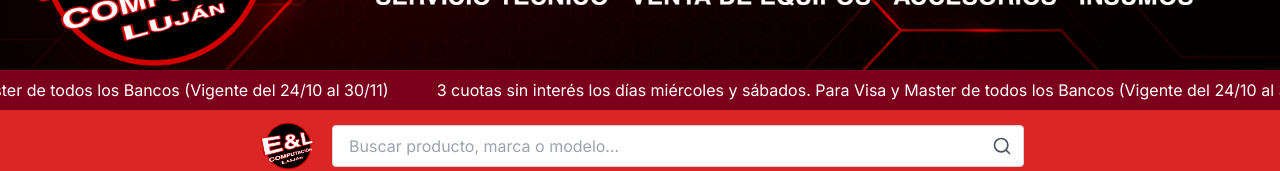
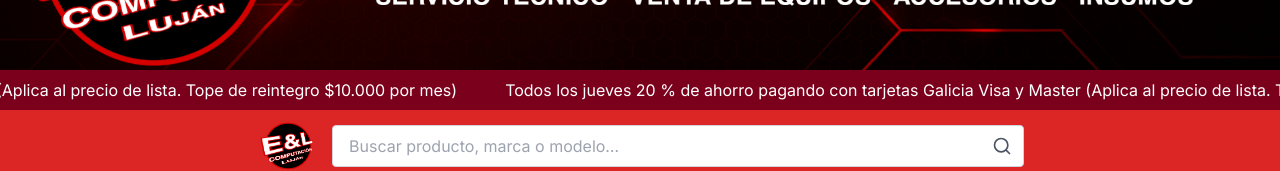
Before and after one commit to MDDOBLER/eyl-computacion, a Next.js app: page / in a window 1280 px wide. Shown: the part 164-335 px from the top of the page. Built offline with nearby package versions, Linux system fonts and the light colour scheme; no server answers; the database is empty.

Commit message:
feat: nuueva promo galicia

```diff
--- a/components/PromoTicker.tsx
+++ b/components/PromoTicker.tsx
@@ -2,7 +2,7 @@
 
 export default function PromoTicker() {
   const text =
-    "3 cuotas sin interés los días miércoles y sábados. Para Visa y Master de todos los Bancos (Vigente del 24/10 al 30/11)";
+    "Todos los jueves 20 % de ahorro pagando con tarjetas Galicia Visa y Master (Aplica al precio de lista. Tope de reintegro $10.000 por mes)";
 
   return (
     <div className="w-full bg-[#7b001c] text-white text-sm sm:text-base overflow-hidden">
```
Also changed, not shown: public/images/carrusel1.jpg, 1 other file (tests, documents, lock files or other folders).
